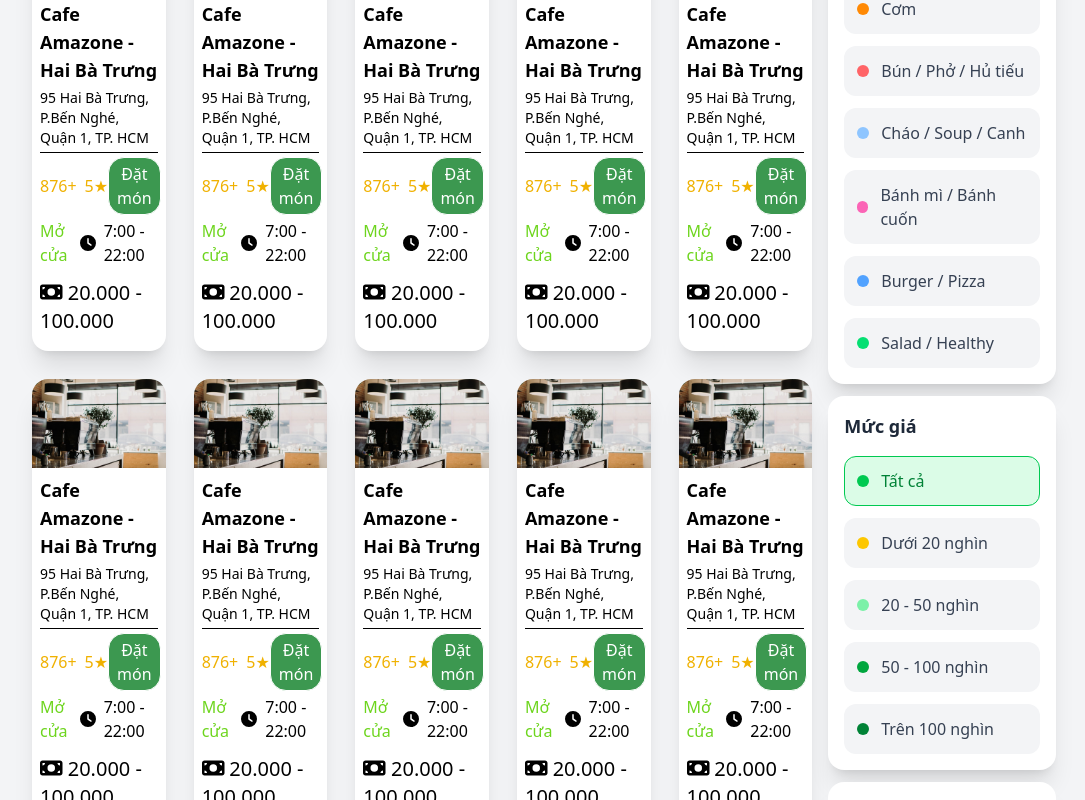
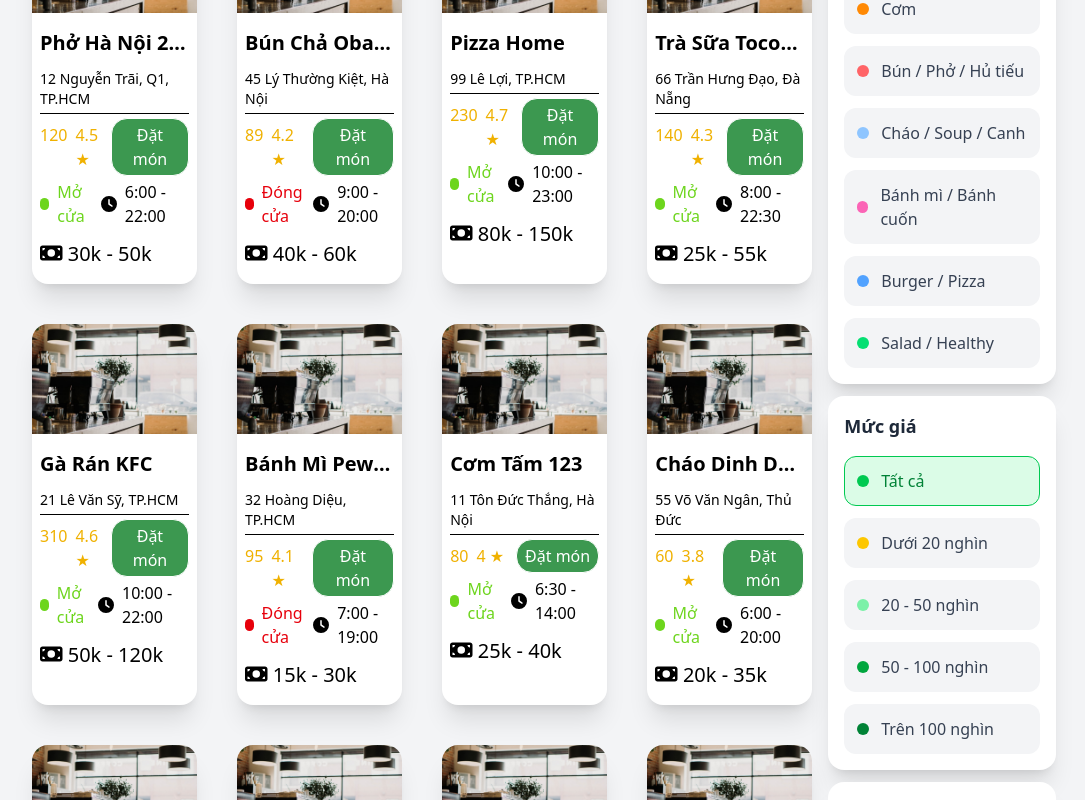
Before and after one commit to Linh0512/OrderUp-Food-Delivery-And-Ordering-Website, a React (Vite) app in the folder frontend/: page / in a window 1280 px wide. Shown: the part 960-1760 px from the top of the page, without its empty margins (96-1181 px from the left). Built offline with nearby package versions, Linux system fonts and the light colour scheme.

Commit message:
feat: enhance pagination and shop/product card components; integrate data fetching for shops and products

```diff
--- /dev/null
+++ b/frontend/public/sampleData/ProductDetail.json
@@ -0,0 +1,105 @@
+{
+  "data": [
+    {
+      "name": "Phở Hà Nội 24h",
+      "price": "45,000đ",
+      "number": 120
+    },
+    {
+      "name": "Bún Chả Obama",
+      "price": "50,000đ",
+      "number": 89
+    },
+    {
+      "name": "Pizza Home",
+      "price": "135,000đ",
+      "number": 230
+    },
+    {
+      "name": "Trà Sữa TocoToco",
+      "price": "40,000đ",
+      "number": 140
+    },
+    {
+      "name": "Gà Rán KFC",
+      "price": "90,000đ",
+      "number": 310
+    },
+    {
+      "name": "Bánh Mì Pew Pew",
+      "price": "25,000đ",
+      "number": 95
+    },
+    {
+      "name": "Cơm Tấm 123",
+      "price": "35,000đ",
+      "number": 80
+    },
+    {
+      "name": "Cháo Dinh Dưỡng Măm Măm",
+      "price": "30,000đ",
+      "number": 60
+    },
+    {
+      "name": "Ốc 5 Tý",
+      "price": "75,000đ",
+      "number": 110
+    },
+    {
+      "name": "Lẩu Băng Chuyền Osaka",
+      "price": "180,000đ",
+      "number": 150
+    },
+    {
+      "name": "Bánh Tráng Trộn Cô Ba",
+      "price": "20,000đ",
+      "number": 70
+    },
+    {
+      "name": "Sushi Tokyo",
+      "price": "280,000đ",
+      "number": 210
+    },
+    {
+      "name": "Chè Thái Ý Phương",
+      "price": "30,000đ",
+      "number": 95
+    },
+    {
+      "name": "Nem Nướng Nha Trang",
+      "price": "50,000đ",
+      "number": 130
+    },
+    {
+      "name": "Bò Né 3 Ngon",
+      "price": "45,000đ",
+      "number": 88
+    },
+    {
+      "name": "Súp Cua Chợ Lớn",
+      "price": "32,000đ",
+      "number": 70
+    },
+    {
+      "name": "Cà Phê Highlands",
+      "price": "65,000đ",
+      "number": 310
+    },
+    {
+      "name": "Bún Bò Huế Bà Hương",
+      "price": "55,000đ",
+      "number": 190
+    },
+    {
+      "name": "Bánh Cuốn Nóng",
+      "price": "30,000đ",
+      "number": 55
+    },
+    {
+      "name": "Mì Quảng Đà Thành",
+      "price": "48,000đ",
+      "number": 125
+    }
+  ],
+  "count": 20
+}
--- /dev/null
+++ b/frontend/public/sampleData/shopDetail.json
@@ -0,0 +1,185 @@
+{
+  "count": 20,
+  "data": [
+    {
+      "name": "Phở Hà Nội 24h",
+      "address": "12 Nguyễn Trãi, Q1, TP.HCM",
+      "review": 120,
+      "star": 4.5,
+      "isActive": true,
+      "timeRange": "6:00 - 22:00",
+      "priceRange": "30k - 50k"
+    },
+    {
+      "name": "Bún Chả Obama",
+      "address": "45 Lý Thường Kiệt, Hà Nội",
+      "review": 89,
+      "star": 4.2,
+      "isActive": false,
+      "timeRange": "9:00 - 20:00",
+      "priceRange": "40k - 60k"
+    },
+    {
+      "name": "Pizza Home",
+      "address": "99 Lê Lợi, TP.HCM",
+      "review": 230,
+      "star": 4.7,
+      "isActive": true,
+      "timeRange": "10:00 - 23:00",
+      "priceRange": "80k - 150k"
+    },
+    {
+      "name": "Trà Sữa TocoToco",
+      "address": "66 Trần Hưng Đạo, Đà Nẵng",
+      "review": 140,
+      "star": 4.3,
+      "isActive": true,
+      "timeRange": "8:00 - 22:30",
+      "priceRange": "25k - 55k"
+    },
+    {
+      "name": "Gà Rán KFC",
+      "address": "21 Lê Văn Sỹ, TP.HCM",
+      "review": 310,
+      "star": 4.6,
+      "isActive": true,
+      "timeRange": "10:00 - 22:00",
+      "priceRange": "50k - 120k"
+    },
+    {
+      "name": "Bánh Mì Pew Pew",
+      "address": "32 Hoàng Diệu, TP.HCM",
+      "review": 95,
+      "star": 4.1,
+      "isActive": false,
+      "timeRange": "7:00 - 19:00",
+      "priceRange": "15k - 30k"
+    },
+    {
+      "name": "Cơm Tấm 123",
+      "address": "11 Tôn Đức Thắng, Hà Nội",
+      "review": 80,
+      "star": 4.0,
+      "isActive": true,
+      "timeRange": "6:30 - 14:00",
+      "priceRange": "25k - 40k"
+    },
+    {
+      "name": "Cháo Dinh Dưỡng Măm Măm",
+      "address": "55 Võ Văn Ngân, Thủ Đức",
+      "review": 60,
+      "star": 3.8,
+      "isActive": true,
+      "timeRange": "6:00 - 20:00",
+      "priceRange": "20k - 35k"
+    },
+    {
+      "name": "Ốc 5 Tý",
+      "address": "25 Phạm Văn Đồng, Gò Vấp",
+      "review": 110,
+      "star": 4.4,
+      "isActive": true,
+      "timeRange": "17:00 - 23:30",
+      "priceRange": "40k - 100k"
+    },
+    {
+      "name": "Lẩu Băng Chuyền Osaka",
+      "address": "18 Nguyễn Huệ, TP.HCM",
+      "review": 150,
+      "star": 4.6,
+      "isActive": false,
+      "timeRange": "11:00 - 21:00",
+      "priceRange": "120k - 200k"
+    },
+    {
+      "name": "Bánh Tráng Trộn Cô Ba",
+      "address": "22 Cách Mạng Tháng 8, TP.HCM",
+      "review": 70,
+      "star": 4.1,
+      "isActive": true,
+      "timeRange": "10:00 - 19:00",
+      "priceRange": "15k - 25k"
+    },
+    {
+      "name": "Sushi Tokyo",
+      "address": "88 Pasteur, TP.HCM",
+      "review": 210,
+      "star": 4.8,
+      "isActive": true,
+      "timeRange": "11:00 - 22:00",
+      "priceRange": "150k - 300k"
+    },
+    {
+      "name": "Chè Thái Ý Phương",
+      "address": "5 Nguyễn Tri Phương, Hà Nội",
+      "review": 95,
+      "star": 4.3,
+      "isActive": false,
+      "timeRange": "13:00 - 21:30",
+      "priceRange": "20k - 40k"
+    },
+    {
+      "name": "Nem Nướng Nha Trang",
+      "address": "17 Trần Quang Diệu, Đà Nẵng",
+      "review": 130,
+      "star": 4.5,
+      "isActive": true,
+      "timeRange": "9:00 - 21:00",
+      "priceRange": "35k - 60k"
+    },
+    {
+      "name": "Bò Né 3 Ngon",
+      "address": "14 Nguyễn Cư Trinh, Q1",
+      "review": 88,
+      "star": 4.2,
+      "isActive": true,
+      "timeRange": "7:00 - 11:00",
+      "priceRange": "30k - 50k"
+    },
+    {
+      "name": "Súp Cua Chợ Lớn",
+      "address": "76 Hậu Giang, Q5, TP.HCM",
+      "review": 70,
+      "star": 4.0,
+      "isActive": false,
+      "timeRange": "15:00 - 20:00",
+      "priceRange": "25k - 35k"
+    },
+    {
+      "name": "Cà Phê Highlands",
+      "address": "Vincom Đồng Khởi, Q1",
+      "review": 310,
+      "star": 4.6,
+      "isActive": true,
+      "timeRange": "7:00 - 23:00",
+      "priceRange": "40k - 90k"
+    },
+    {
+      "name": "Bún Bò Huế Bà Hương",
+      "address": "61 Phan Xích Long, Bình Thạnh",
+      "review": 190,
+      "star": 4.4,
+      "isActive": true,
+      "timeRange": "6:30 - 21:00",
+      "priceRange": "35k - 60k"
+    },
+    {
+      "name": "Bánh Cuốn Nóng",
+      "address": "12 Âu Cơ, Tây Hồ, Hà Nội",
+      "review": 55,
+      "star": 3.9,
+      "isActive": true,
+      "timeRange": "6:00 - 11:00",
+      "priceRange": "20k - 35k"
+    },
+    {
+      "name": "Mì Quảng Đà Thành",
+      "address": "102 Lý Thái Tổ, Đà Nẵng",
+      "review": 125,
+      "star": 4.5,
+      "isActive": true,
+      "timeRange": "7:00 - 20:00",
+      "priceRange": "30k - 50k"
+    }
+  ]
+}
--- a/frontend/src/components/ShopCard.jsx
+++ b/frontend/src/components/ShopCard.jsx
@@ -3,37 +3,51 @@
 import { faClock, faMoneyBill } from "@fortawesome/free-solid-svg-icons";
 import { useNavigate } from "react-router-dom";
 
-export default function ShopCard() {
-  const navigate=useNavigate()
+export default function ShopCard({ shopDetail }) {
+  const navigate = useNavigate();
 
-  function handleMove(){
-    navigate('shop')
+  function handleMove() {
+    navigate("shop");
   }
   return (
     <div className="flex flex-col rounded-2xl shadow-xl bg-white">
       <img src={food1} alt="" className="rounded-t-2xl" />
       <div className="p-2 space-y-1 flex flex-col justify-center">
-        <h3 className="font-bold text-lg">Cafe Amazone - Hai Bà Trưng</h3>
-        <p className="text-sm">95 Hai Bà Trưng, P.Bến Nghé, Quận 1, TP. HCM</p>
+        <h3 className="font-bold text-xl py-2 truncate">{shopDetail.name}</h3>
+        <p className="text-sm">{shopDetail.address}</p>
         <hr />
         <div className="flex items-center justify-between text-yellow-500">
           <div className="flex space-x-2">
-            <p>876+ </p>
-            <p> 5★ </p>
+            <p>{shopDetail.review}</p>
+            <p> {shopDetail.star} ★ </p>
           </div>
-          <button className="bg-[rgba(60,152,80,1)] border text-white p-1 px-2 rounded-2xl hover:opacity-80" onClick={handleMove}>
+          <button
+            className="bg-[rgba(60,152,80,1)] border text-white p-1 px-2 rounded-2xl hover:opacity-80"
+            onClick={handleMove}
+          >
             Đặt món
           </button>
         </div>
         <div className="flex justify-between items-center ">
-          <p className="text-[rgba(109,213,29,1)]">Mở cửa</p>
+          <p
+            className={`${
+              shopDetail.isActive ? "text-[rgba(109,213,29,1)]" : "text-red-600"
+            } flex items-center`}
+          >
+            <div
+              className={`size-3 rounded-full mr-2 ${
+                shopDetail.isActive ? "bg-[rgba(109,213,29,1)]" : "bg-red-600"
+              }`}
+            ></div>
+            {shopDetail.isActive ? "Mở cửa" : "Đóng cửa"}
+          </p>
           <div className="space-x-2 flex items-center">
             <FontAwesomeIcon icon={faClock} />
-            <p>7:00 - 22:00</p>
+            <p>{shopDetail.timeRange}</p>
           </div>
         </div>
         <p className="text-xl py-2">
-          <FontAwesomeIcon icon={faMoneyBill} /> 20.000 - 100.000
+          <FontAwesomeIcon icon={faMoneyBill} /> {shopDetail.priceRange}
         </p>
       </div>
     </div>
--- a/frontend/src/pages/HomePage.jsx
+++ b/frontend/src/pages/HomePage.jsx
@@ -1,33 +1,59 @@
+import { useEffect, useState } from "react";
 import Category from "../components/Category";
 import Pagination from "../components/Pagination";
 import ShopCard from "../components/ShopCard";
 
+export default function HomePage() {
+  const SHOP_LIMIT = 12;
+  const [page, setPage] = useState(1);
+  const [count, setCount] = useState(0);
 
-export default function HomePage() {
   const categories = [
-    { name: 'Tất cả', color: 'bg-green-500' },
-    { name: 'Cơm', color: 'bg-orange-400' },
-    { name: 'Bún / Phở / Hủ tiếu', color: 'bg-red-400' },
-    { name: 'Cháo / Soup / Canh', color: 'bg-blue-300' },
-    { name: 'Bánh mì / Bánh cuốn', color: 'bg-pink-400' },
-    { name: 'Burger / Pizza', color: 'bg-blue-400' },
-    { name: 'Salad / Healthy', color: 'bg-green-400' },
+    { name: "Tất cả", color: "bg-green-500" },
+    { name: "Cơm", color: "bg-orange-400" },
+    { name: "Bún / Phở / Hủ tiếu", color: "bg-red-400" },
+    { name: "Cháo / Soup / Canh", color: "bg-blue-300" },
+    { name: "Bánh mì / Bánh cuốn", color: "bg-pink-400" },
+    { name: "Burger / Pizza", color: "bg-blue-400" },
+    { name: "Salad / Healthy", color: "bg-green-400" },
   ];
 
   const priceRanges = [
-  { name: 'Tất cả', color: 'bg-green-500' },
-  { name: 'Dưới 20 nghìn', color: 'bg-yellow-400' },
-  { name: '20 - 50 nghìn', color: 'bg-green-300' },
-  { name: '50 - 100 nghìn', color: 'bg-green-600' },
-  { name: 'Trên 100 nghìn', color: 'bg-green-700' },
-];
+    { name: "Tất cả", color: "bg-green-500" },
+    { name: "Dưới 20 nghìn", color: "bg-yellow-400" },
+    { name: "20 - 50 nghìn", color: "bg-green-300" },
+    { name: "50 - 100 nghìn", color: "bg-green-600" },
+    { name: "Trên 100 nghìn", color: "bg-green-700" },
+  ];
 
-const otherCriteria = [
-  { name: 'Tất cả', color: 'bg-green-500' },
-  { name: 'Được đánh giá cao',  color: 'bg-yellow-500' },
-  { name: 'Giao nhanh', color: 'bg-blue-500' },
-  { name: 'Khuyến mãi', color: 'bg-pink-500' },
-];
+  const otherCriteria = [
+    { name: "Tất cả", color: "bg-green-500" },
+    { name: "Được đánh giá cao", color: "bg-yellow-500" },
+    { name: "Giao nhanh", color: "bg-blue-500" },
+    { name: "Khuyến mãi", color: "bg-pink-500" },
+  ];
+  const [shops, setShops] = useState([]);
+
+  const fetchShops = async () => {
+    try {
+      const response = await fetch("/sampleData/shopDetail.json");
+      if (response.ok) {
+        const data = await response.json();
+        return data;
+      } else {
+        return {};
+      }
+    } catch (error) {
+      console.log("Error fetching shop data:", error);
+    }
+  };
+
+  useEffect(() => {
+    fetchShops().then((res) => {
+      setShops(res.data);
+      setCount(res.count);
+    });
+  }, []);
   return (
     <div className="w-[80vw] mx-auto flex">
       <div className="w-[80%] space-y-3">
@@ -35,17 +61,23 @@
           Các nhà hàng phổ biến
         </h1>
         <hr className="w-[90%] mx-auto mb-3" />
-        <div className="grid lg:grid-cols-5 md:grid-cols-3 sm:grid-cols-1 gap-7 mb-7">
-          {Array.from({ length: 20 }).map((_, index) => (
-            <ShopCard key={index} />
-          ))}
+        <div className="grid lg:grid-cols-4 md:grid-cols-3 sm:grid-cols-1 gap-10 mb-7">
+          {Array.isArray(shops) &&
+            shops.slice((page-1)*SHOP_LIMIT,page*SHOP_LIMIT).map((item, index) => (
+              <ShopCard key={index} shopDetail={item} />
+            ))}
         </div>
-        <Pagination />
+        <Pagination
+          limit={SHOP_LIMIT}
+          count={count}
+          current={page}
+          onPageChange={setPage}
+        />
       </div>
       <div className="space-y-3 mt-10 ml-4">
-        <Category header={'Danh mục món ăn'} items={categories}/>
-        <Category header={'Mức giá'} items={priceRanges}/>
-        <Category header={'Tiêu chí khác'} items={otherCriteria}/>
+        <Category header={"Danh mục món ăn"} items={categories} />
+        <Category header={"Mức giá"} items={priceRanges} />
+        <Category header={"Tiêu chí khác"} items={otherCriteria} />
       </div>
     </div>
   );
--- a/frontend/src/pages/ShopPage.jsx
+++ b/frontend/src/pages/ShopPage.jsx
@@ -1,4 +1,4 @@
-import React from "react";
+import React, { useEffect, useState } from "react";
 import BigShopCard from "../components/BigshopCard";
 import ReviewBox from "../components/ReviewBox";
 import ProductCategory from "../components/ProductCategory";
@@ -9,10 +9,36 @@
 import CustomSelect from "../components/CustomSelect";
 
 export default function ShopPage() {
+  const PRODUCT_LIMIT=12
+  const [products, setProducts] = useState([]);
+  const [count, setCount] = useState(0);
+  const [page, setPage] = useState(1);
   const options=[
     { label: "Tăng dần", value: "1" },
     { label: "Giảm dần", value: "-1" },
   ]
+
+  const fectchProducts=async()=>{
+    try {
+      const response= await fetch('/sampleData/ProductDetail.json');
+      if(response.ok){
+        const data=await response.json();
+        return data;
+      }
+      else{
+        return {};
+      }
+    } catch (error) {
+      console.log("Error fetching product data:", error);
+    }
+  }
+
+  useEffect(()=>{
+    fectchProducts().then((res)=>{
+      setProducts(res.data);
+      setCount(res.count);
+    })
+  },[])
   return (
     <div className="w-[80vw] mx-auto">
       <div className="flex w-full gap-20">
@@ -34,11 +60,11 @@
           <input type="text" name="" id="" placeholder="Tìm món" className="w-full focus:outline-none focus:ring-0 focus:border-none "/>
         </div>
           <div className="grid grid-cols-3 gap-7 ">
-            {Array.from({ length: 20 }).map((_, index) => (
-              <ProductCard key={index} />
+            {Array.isArray(products) && products.slice((page-1)*PRODUCT_LIMIT,page*PRODUCT_LIMIT).map((item, index) => (
+              <ProductCard key={index} productDetail={item}/>
             ))}
           </div>
-          <Pagination/>
+          <Pagination limit={PRODUCT_LIMIT} count={count} current={page} onPageChange={setPage}/>
         </div>
       </div>
     </div>
```
Also changed, not shown: frontend/src/components/Pagination.jsx (+12 -16 lines), frontend/src/components/ProductCard.jsx (+6 -7 lines).
